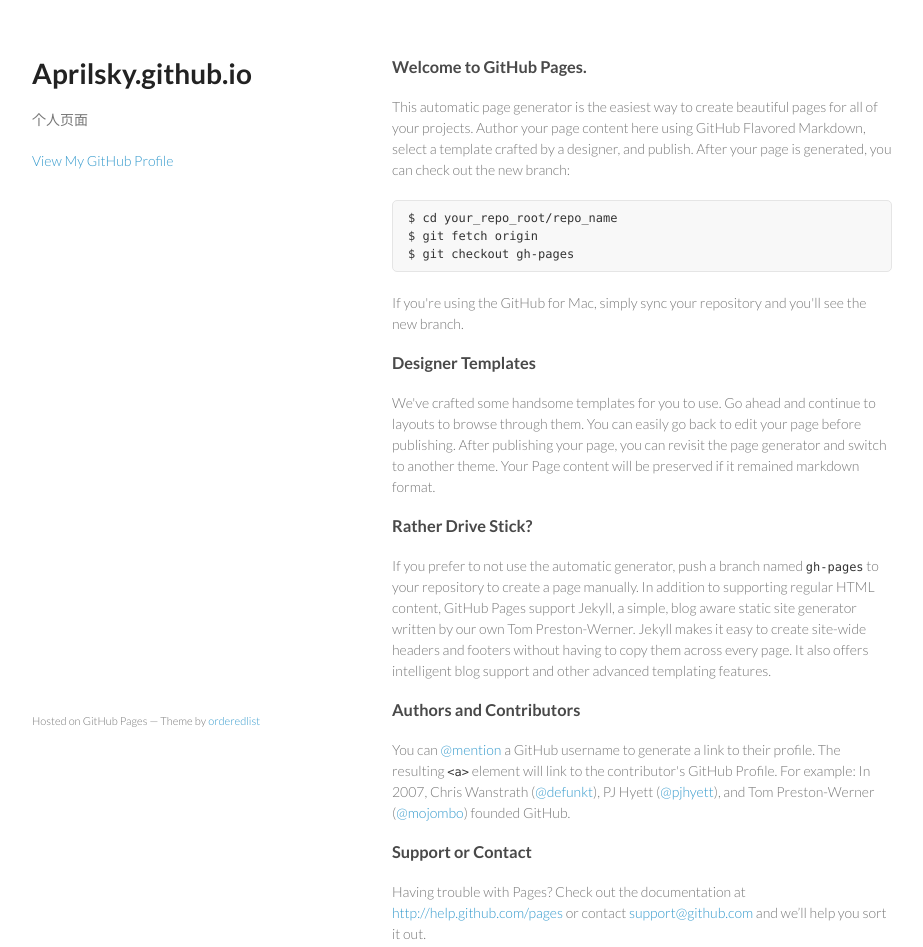
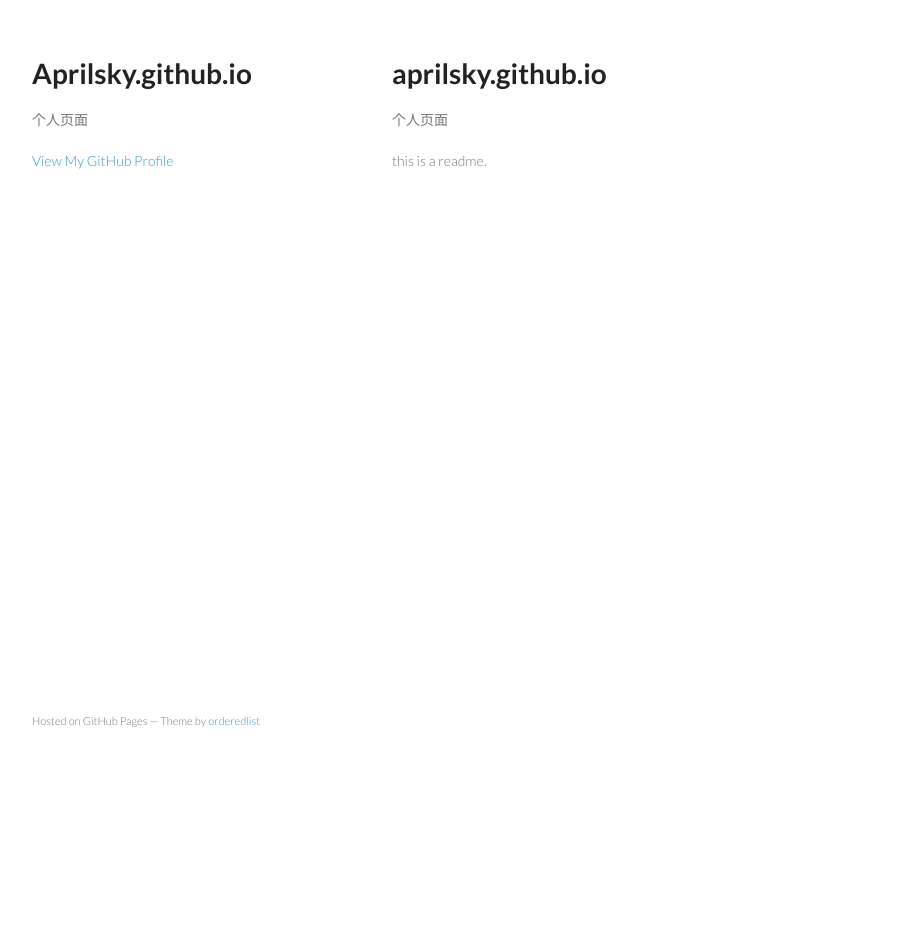
Before and after one commit to aprilsky/aprilsky.github.io, a plain HTML site: page index.html in a window 1280 px wide. Shown: the whole page, without its empty margins (178-1101 px from the left). After the commit the page ends 800 px from the top, so only its background shows below. Drawn offline with Linux system fonts and the light colour scheme.

Commit message:
Replace master branch with page content via GitHub

```diff
--- a/index.html
+++ b/index.html
@@ -23,37 +23,12 @@
 
       </header>
       <section>
-        <h3>
-<a name="welcome-to-github-pages" class="anchor" href="#welcome-to-github-pages"><span class="octicon octicon-link"></span></a>Welcome to GitHub Pages.</h3>
+        <h1>
+<a id="aprilskygithubio" class="anchor" href="#aprilskygithubio" aria-hidden="true"><span class="octicon octicon-link"></span></a>aprilsky.github.io</h1>
 
-<p>This automatic page generator is the easiest way to create beautiful pages for all of your projects. Author your page content here using GitHub Flavored Markdown, select a template crafted by a designer, and publish. After your page is generated, you can check out the new branch:</p>
+<p>个人页面</p>
 
-<pre><code>$ cd your_repo_root/repo_name
-$ git fetch origin
-$ git checkout gh-pages
-</code></pre>
-
-<p>If you're using the GitHub for Mac, simply sync your repository and you'll see the new branch.</p>
-
-<h3>
-<a name="designer-templates" class="anchor" href="#designer-templates"><span class="octicon octicon-link"></span></a>Designer Templates</h3>
-
-<p>We've crafted some handsome templates for you to use. Go ahead and continue to layouts to browse through them. You can easily go back to edit your page before publishing. After publishing your page, you can revisit the page generator and switch to another theme. Your Page content will be preserved if it remained markdown format.</p>
-
-<h3>
-<a name="rather-drive-stick" class="anchor" href="#rather-drive-stick"><span class="octicon octicon-link"></span></a>Rather Drive Stick?</h3>
-
-<p>If you prefer to not use the automatic generator, push a branch named <code>gh-pages</code> to your repository to create a page manually. In addition to supporting regular HTML content, GitHub Pages support Jekyll, a simple, blog aware static site generator written by our own Tom Preston-Werner. Jekyll makes it easy to create site-wide headers and footers without having to copy them across every page. It also offers intelligent blog support and other advanced templating features.</p>
-
-<h3>
-<a name="authors-and-contributors" class="anchor" href="#authors-and-contributors"><span class="octicon octicon-link"></span></a>Authors and Contributors</h3>
-
-<p>You can <a href="https://github.com/blog/821" class="user-mention">@mention</a> a GitHub username to generate a link to their profile. The resulting <code>&lt;a&gt;</code> element will link to the contributor's GitHub Profile. For example: In 2007, Chris Wanstrath (<a href="https://github.com/defunkt" class="user-mention">@defunkt</a>), PJ Hyett (<a href="https://github.com/pjhyett" class="user-mention">@pjhyett</a>), and Tom Preston-Werner (<a href="https://github.com/mojombo" class="user-mention">@mojombo</a>) founded GitHub.</p>
-
-<h3>
-<a name="support-or-contact" class="anchor" href="#support-or-contact"><span class="octicon octicon-link"></span></a>Support or Contact</h3>
-
-<p>Having trouble with Pages? Check out the documentation at <a href="http://help.github.com/pages">http://help.github.com/pages</a> or contact <a href="mailto:support@github.com">support@github.com</a> and we’ll help you sort it out.</p>
+<p>this is a readme.</p>
       </section>
       <footer>
         <p><small>Hosted on GitHub Pages &mdash; Theme by <a href="https://github.com/orderedlist">orderedlist</a></small></p>
```
Also changed, not shown: params.json (+1 -1 lines).
